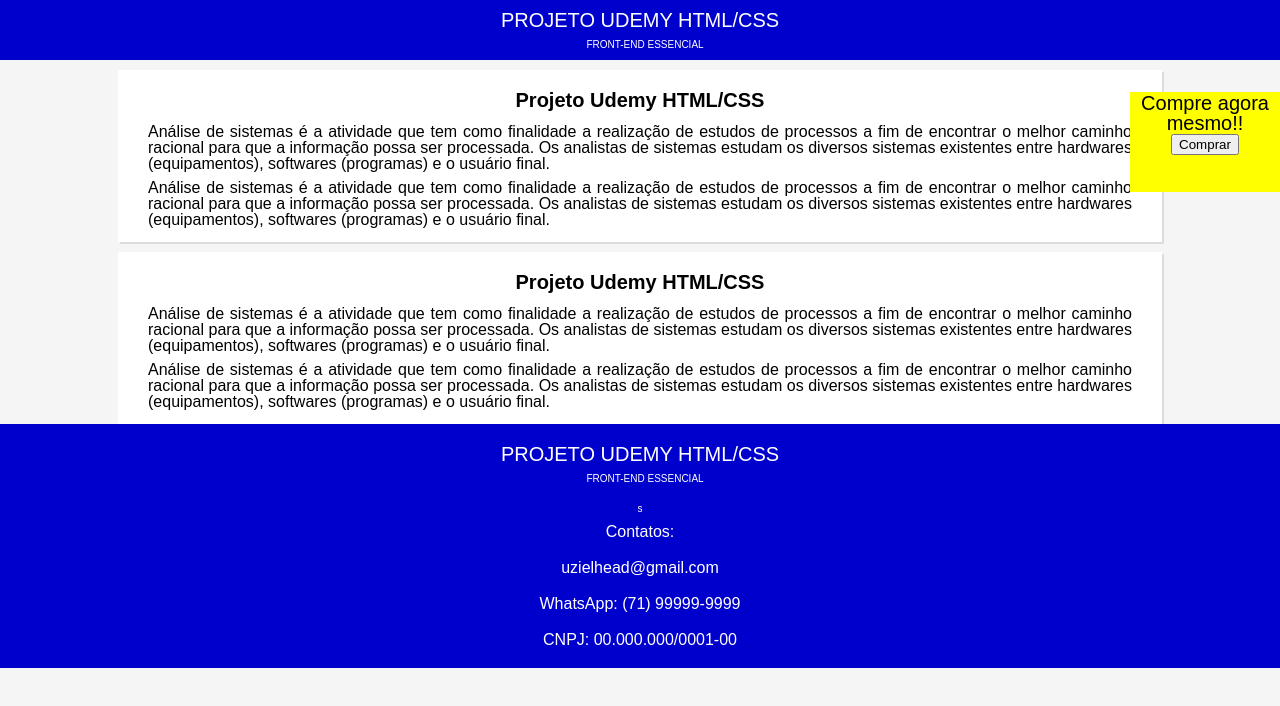
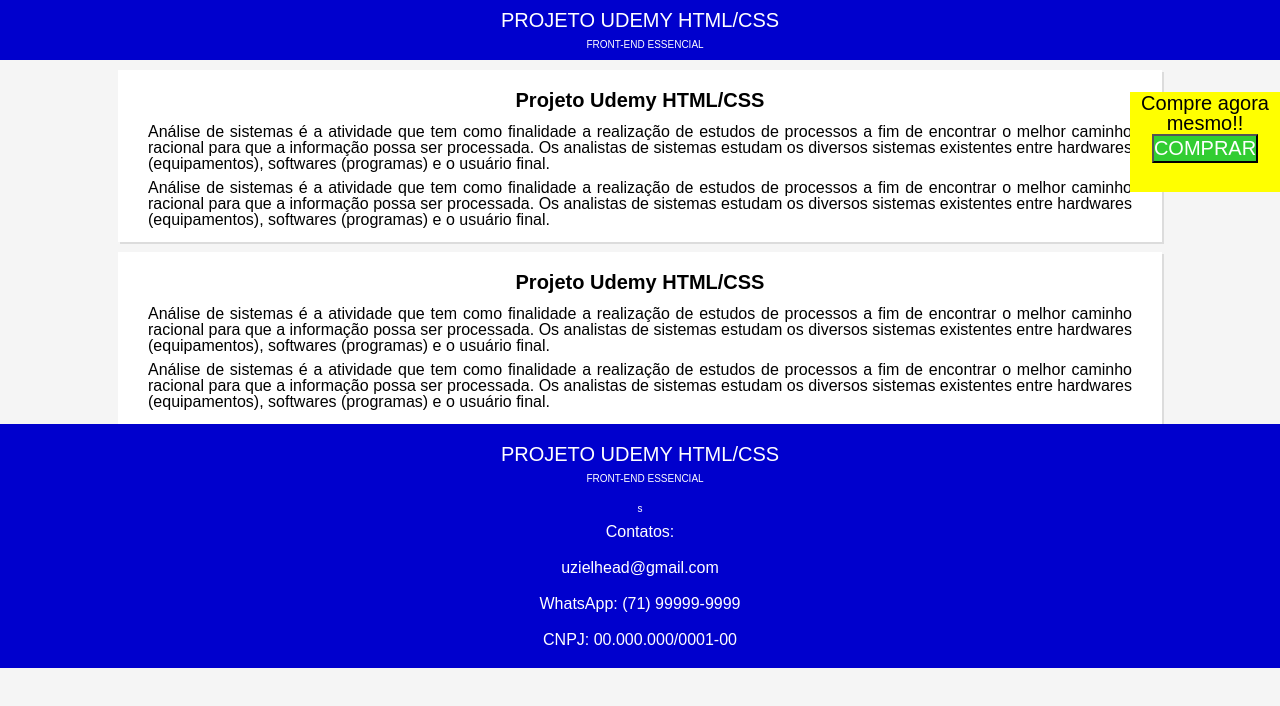
Before and after one commit to uzielmenezes/projeto-udemy-html-css, a plain HTML site: page index.html in a window 1280 px wide. Drawn offline with Linux system fonts and the light colour scheme.

Commit message:
Added text-transform uppercase to button style

```diff
--- a/style.css
+++ b/style.css
@@ -44,6 +44,15 @@ h5 {
 	font-size: 2rem;
 }
 
+button {
+	font-family: arial;
+	padding: .1rem 0;
+	font-size: 2rem;
+	background-color: rgba(50, 205, 50);
+	color: #FFFFFF;
+	text-transform: uppercase;
+}
+
 .container {
 	background-color: #FFFFFF;
 	width: 85%;
```
